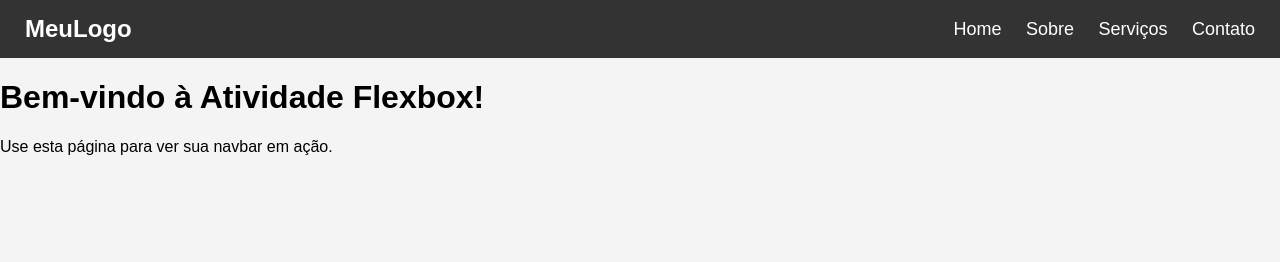
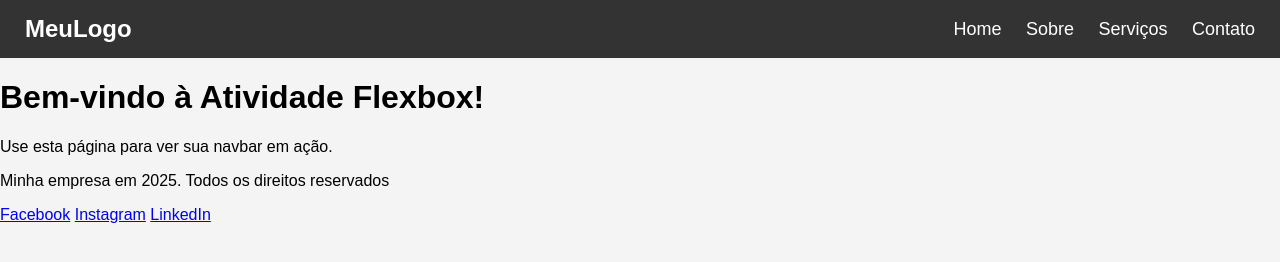
Before and after one commit to TotyPototy/CSS-Advanced-Feature, a plain HTML site: page Index.html in a window 1280 px wide. Drawn offline with Linux system fonts and the light colour scheme.

Commit message:
Index.html

```diff
--- a/Index.html
+++ b/Index.html
@@ -22,7 +22,14 @@
   <main>
         <h1>Bem-vindo à Atividade Flexbox!</h1>
         <p>Use esta página para ver sua navbar em ação.</p>
-    </main>
+  </main>
+  <footer>
+         <p>Minha empresa em 2025. Todos os direitos reservados</p>
+         <div>
+           <a href="#">Facebook</a>
+           <a href="#">Instagram</a>
+           <a href="#">LinkedIn</a>
+         </div>
+  </footer>
 </body>
-
 </html>
```
